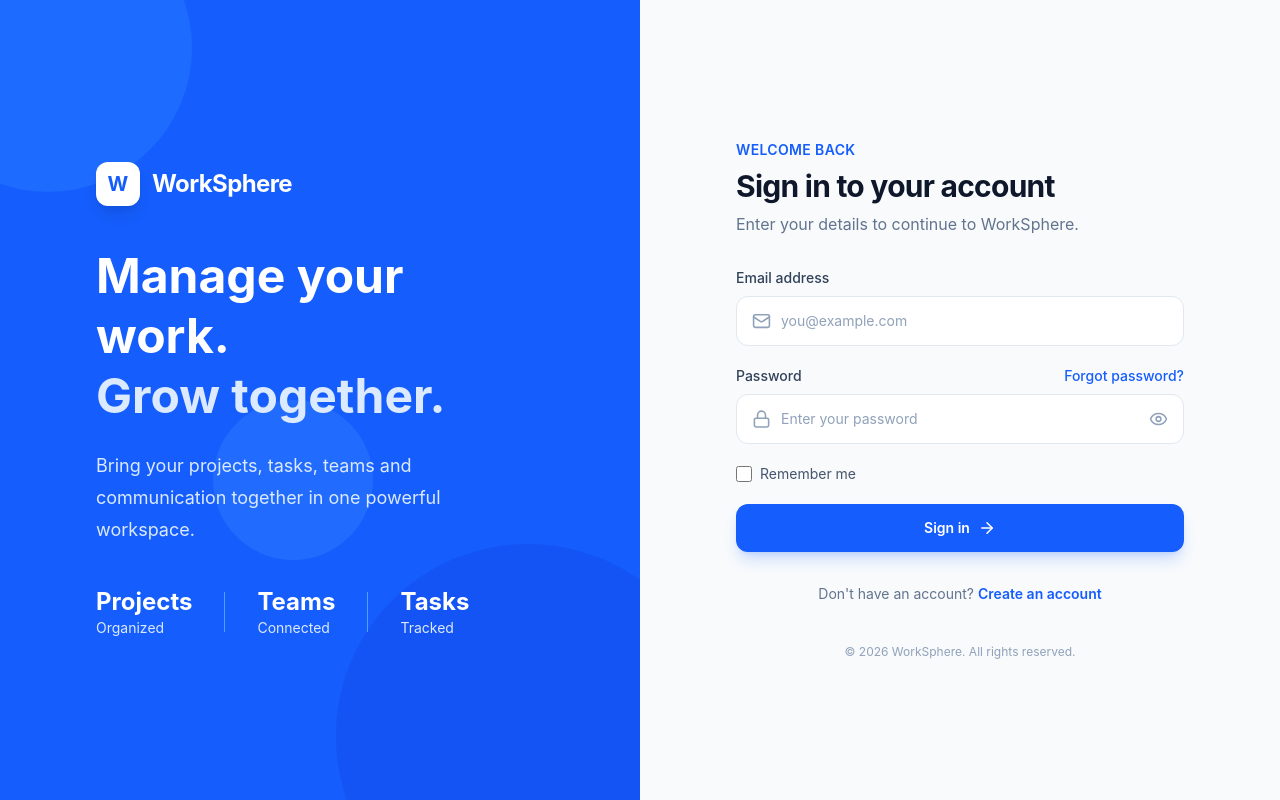
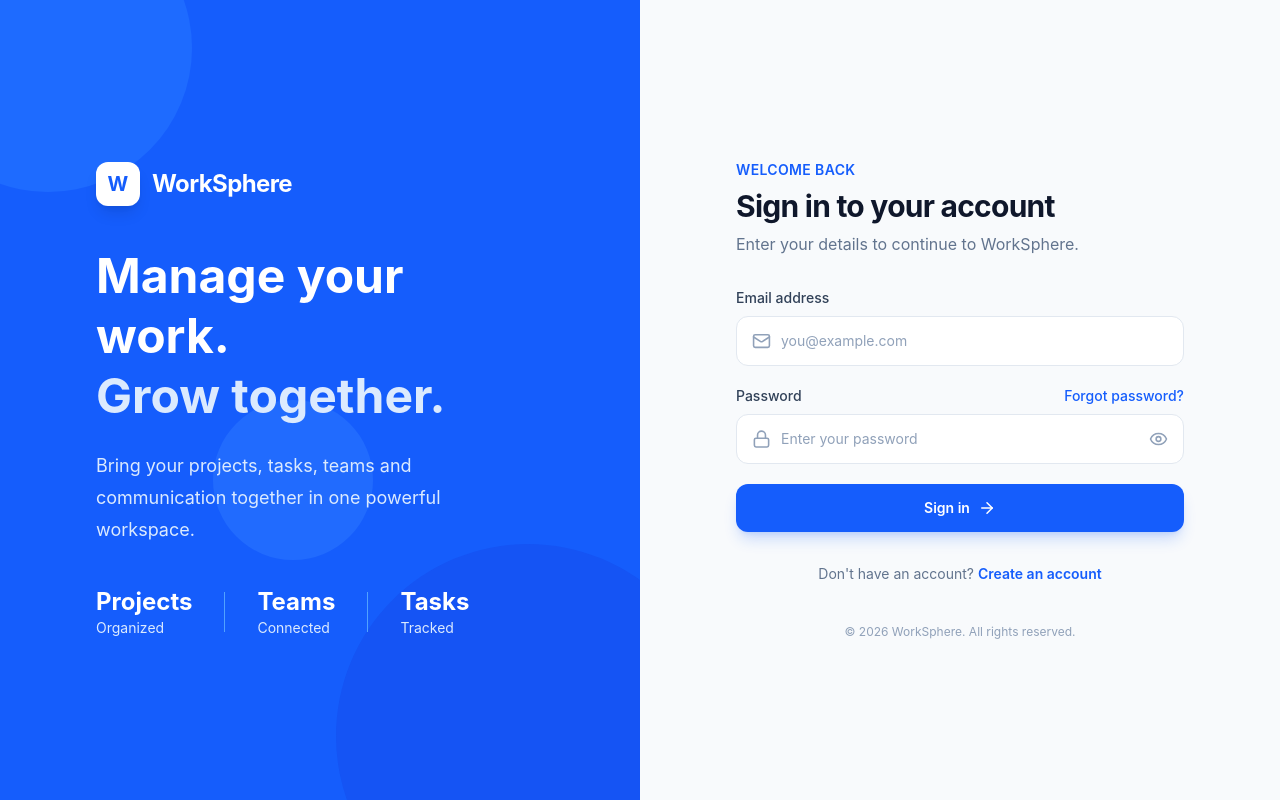
Before and after one commit to Nitin-yadav2804/WorkSphere, a React app in the folder Frontend/: page / in a window 1280 px wide. Built offline with nearby package versions, Linux system fonts and the light colour scheme; the HTML template or start-up script is replaced by a standard one.

Commit message:
Removed unneccesary Remember me button from login page

```diff
--- a/Frontend/src/pages/Login.jsx
+++ b/Frontend/src/pages/Login.jsx
@@ -281,22 +281,6 @@ function Login() {
               )}
             </div>
 
-            {/* Remember Me */}
-            <div className="flex items-center gap-2">
-              <input
-                id="remember"
-                type="checkbox"
-                className="h-4 w-4 rounded border-slate-300 text-blue-600 focus:ring-blue-500"
-              />
-
-              <label
-                htmlFor="remember"
-                className="text-sm text-slate-600"
-              >
-                Remember me
-              </label>
-            </div>
-
             {/* Login Button */}
             <button
               type="submit"
```
